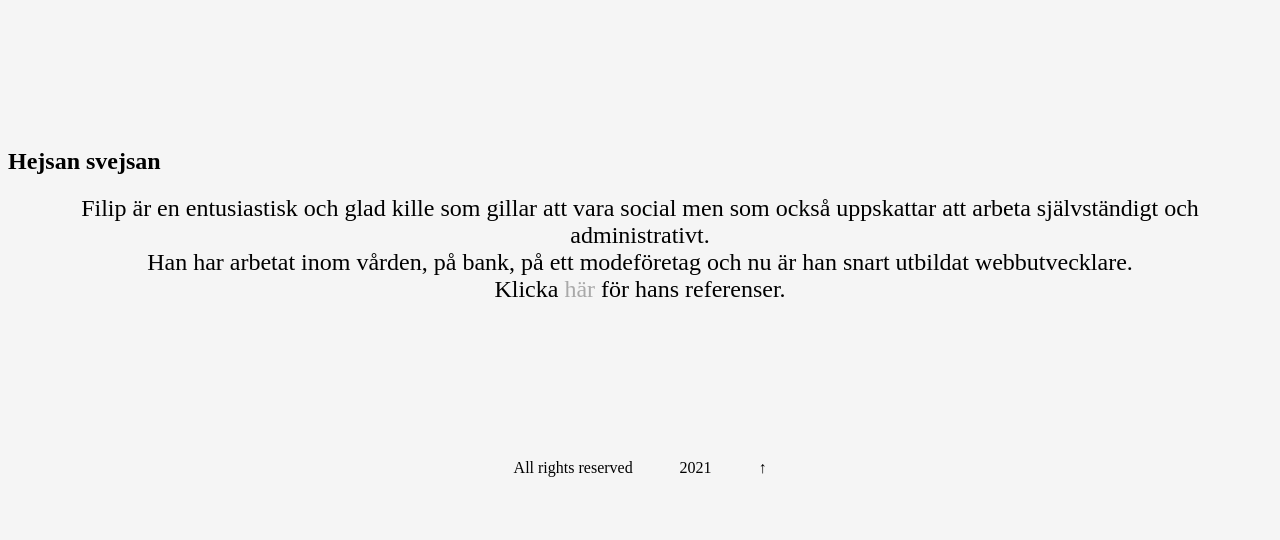
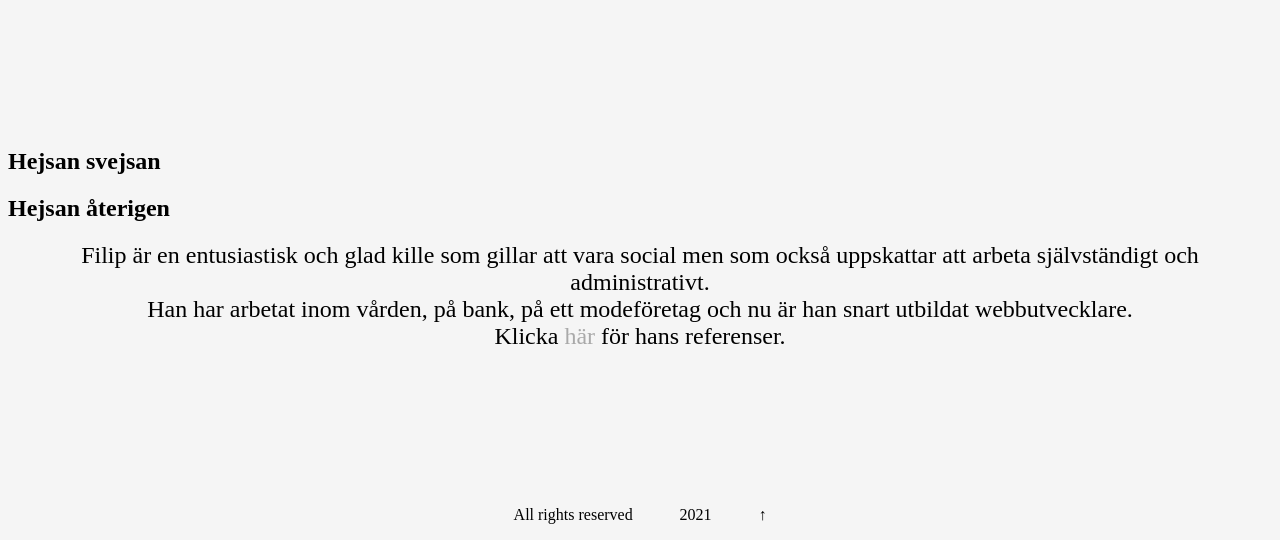
Before and after one commit to filipbotin/CV-test-project, a plain HTML site: page index.html in a window 1280 px wide. Shown: the part 822-1362 px from the top of the page. Before the commit the page ends 1315 px from the top, so only its background shows below. Drawn offline with Linux system fonts and the light colour scheme.

Commit message:
Added H2

```diff
--- a/index.html
+++ b/index.html
@@ -27,6 +27,7 @@
     <main class="huvudtext">
         <section>
             <h1>Hejsan svejsan</h1>
+            <h2>Hejsan återigen</h2>
             <h2 id="huvudrubrik">Filip är en entusiastisk och glad kille som gillar att vara social men som också uppskattar att arbeta självständigt och administrativt.
                 <br> Han har arbetat inom vården, på bank, på ett modeföretag och nu är han snart utbildat webbutvecklare.
                 <br>Klicka <a href="referenser.html" class="button">här</a> för hans referenser.</h2>
```
